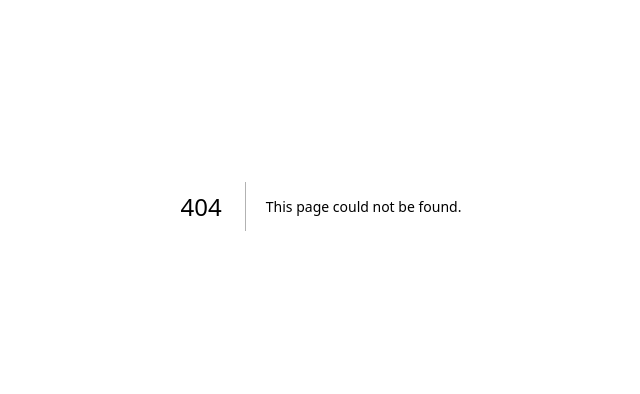
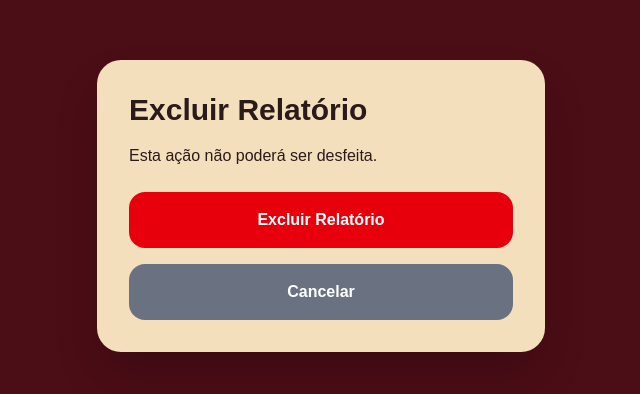
Before and after one commit to marianagllv/oficina-app, a Next.js app: page /admin/relatorio/1/excluir in a window 1280 px wide. Before the commit this address had no page. Shown: the part 194-588 px from the top of the page, without its empty margins (319-959 px from the left). Built offline with nearby package versions, Linux system fonts and the light colour scheme; no server answers.

Commit message:
adicionar exclusao de relatorio

```diff
--- /dev/null
+++ b/app/admin/relatorio/[id]/excluir/page.tsx
@@ -0,0 +1,63 @@
+'use client'
+
+import { supabase } from '@/lib/supabase'
+import { useParams, useRouter } from 'next/navigation'
+
+export default function ExcluirRelatorioPage() {
+  const params = useParams()
+  const router = useRouter()
+
+  const id = params.id as string
+
+  async function excluirRelatorio() {
+    const confirmar = confirm(
+      'Tem certeza que deseja excluir este relatório?'
+    )
+
+    if (!confirmar) return
+
+    const { error } = await supabase
+      .from('relatorios')
+      .delete()
+      .eq('id', id)
+
+    if (error) {
+      alert('Erro ao excluir relatório.')
+      console.log(error)
+      return
+    }
+
+    alert('Relatório excluído com sucesso!')
+    router.push('/admin')
+  }
+
+  return (
+    <main className="min-h-screen bg-[#4b0d16] flex items-center justify-center p-6">
+      <div className="bg-[#f4dfbd] text-[#2b1a1a] p-8 rounded-3xl max-w-md w-full shadow-2xl">
+
+        <h1 className="text-3xl font-black">
+          Excluir Relatório
+        </h1>
+
+        <p className="mt-4">
+          Esta ação não poderá ser desfeita.
+        </p>
+
+        <button
+          onClick={excluirRelatorio}
+          className="w-full mt-6 bg-red-600 hover:bg-red-700 transition text-white p-4 rounded-2xl font-black"
+        >
+          Excluir Relatório
+        </button>
+
+        <button
+          onClick={() => router.back()}
+          className="w-full mt-4 bg-gray-500 hover:bg-gray-600 transition text-white p-4 rounded-2xl font-black"
+        >
+          Cancelar
+        </button>
+
+      </div>
+    </main>
+  )
+}
--- a/app/admin/relatorio/[id]/page.tsx
+++ b/app/admin/relatorio/[id]/page.tsx
@@ -254,6 +254,13 @@ https://oficina-app-kappa.vercel.app/acompanhar/${relatorio.id}`
             >
               Editar Status
             </a>
+
+            <a
+              href={`/admin/relatorio/${relatorio.id}/excluir`}
+              className="bg-red-600 hover:bg-red-700 transition text-white px-6 py-4 rounded-2xl font-black text-center"
+            >
+              Excluir Relatório
+            </a>
           </div>
         </div>
       </div>
```
